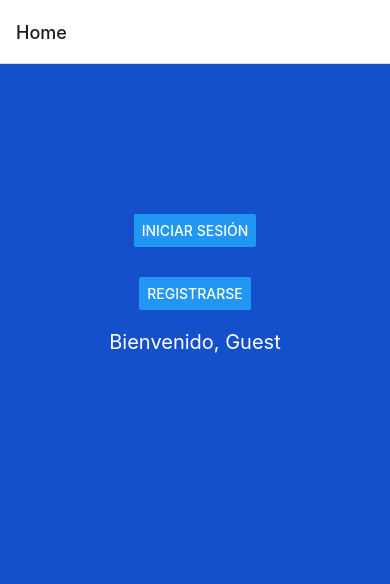
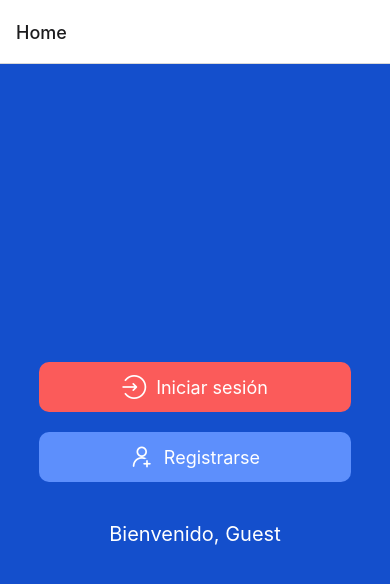
Before and after one commit to MarcGuitart/HackUPC-TravelPerk, a React Native app: screen /Home in a window 390 px wide. Shown: the top 584 px of the page. Built offline with nearby package versions, Linux system fonts and the light colour scheme.

Commit message:
Interficie Bonita Home

```diff
--- a/HomeScreen.js
+++ b/HomeScreen.js
@@ -1,6 +1,7 @@
-import React, { useState } from 'react';
-import { View, Text, Button, StyleSheet } from 'react-native';
+import React, { useState, useEffect } from 'react';
+import { View, Text, TouchableOpacity, StyleSheet, StatusBar } from 'react-native';
 import { supabase } from './src/supabase';
+import { AntDesign } from '@expo/vector-icons';
 
 export default function HomeScreen({ navigation }) {
 
@@ -13,28 +14,28 @@ export default function HomeScreen({ navigation }) {
     console.log(`Username: ${username}`);
   };
 
-  React.useEffect(() => {
+  useEffect(() => {
     fetchUser();
   }, []);
 
-  React.useEffect(() => {
-    fetchUser();
-  });
-
   return (
     <View style={styles.container}>
-      <Button
-        title="Iniciar sesión"
+      <StatusBar hidden />
+      <TouchableOpacity
+        style={[styles.button, { backgroundColor: '#fb5b5a' }]}
         onPress={() => navigation.navigate('LogIn')}
-        style={styles.button}
-      />
-      <View style={styles.separator}></View>
-      <Button
-        title="Registrarse"
+      >
+        <AntDesign name="login" size={24} color="white" />
+        <Text style={styles.buttonText}>Iniciar sesión</Text>
+      </TouchableOpacity>
+      <TouchableOpacity
+        style={[styles.button, { backgroundColor: '#5d8ffc' }]}
         onPress={() => navigation.navigate('Register')}
-        style={styles.button}
-      />
-      <Text style={{ color: 'white', fontSize: 20, marginTop: 20 }}>
+      >
+        <AntDesign name="adduser" size={24} color="white" /> {/* Cambiado el icono a "adduser" */}
+        <Text style={styles.buttonText}>Registrarse</Text>
+      </TouchableOpacity>
+      <Text style={styles.welcomeText}>
         {user ? `Bienvenido, ${user}` : 'Bienvenido, Invitado'}
       </Text>
     </View>
@@ -44,12 +45,29 @@ export default function HomeScreen({ navigation }) {
 const styles = StyleSheet.create({
   container: {
     flex: 1,
-    justifyContent: 'flex-start',
+    justifyContent: 'center',
     alignItems: 'center',
-    paddingTop: 150,
     backgroundColor: '#144fcc',
   },
-  separator: {
-    height: 30, // Espacio entre los botones
+  button: {
+    flexDirection: 'row',
+    justifyContent: 'center',
+    alignItems: 'center',
+    width: '80%',
+    height: 50,
+    marginBottom: 20,
+    borderRadius: 10,
+    borderWidth: 1,
+    borderColor: 'transparent',
+  },
+  buttonText: {
+    color: 'white',
+    fontSize: 18,
+    marginLeft: 10,
+  },
+  welcomeText: {
+    color: 'white',
+    fontSize: 20,
+    marginTop: 20,
   },
 });
--- a/Profile.js
+++ b/Profile.js
@@ -59,7 +59,7 @@ const styles = StyleSheet.create({
         alignItems: 'center',
     },
     menuItem: {
-        padding: 20,
+        padding: 10,
         borderBottomWidth: 1,
         borderBottomColor: '#ccc',
         width: '100%',
@@ -68,9 +68,10 @@ const styles = StyleSheet.create({
     logoutButton: {
         backgroundColor: 'red',
         paddingVertical: 10,
-        paddingHorizontal: 20,
+        paddingHorizontal: 14,
         borderRadius: 20,
         marginTop: 20,
+        width: '6.5% ',
     },
 });
 
--- a/Search.js
+++ b/Search.js
@@ -1,47 +1,94 @@
 import React, { useState } from 'react';
-import { View, TextInput, Button, StyleSheet } from 'react-native';
+import { View, Text, TextInput, TouchableOpacity, ImageBackground, FlatList, StyleSheet } from 'react-native';
+import { AntDesign } from '@expo/vector-icons'; // Importamos los íconos de Ant Design
 
-export default function Search() {
+const SearchScreen = () => {
     const [searchQuery, setSearchQuery] = useState('');
+    const [searchResults, setSearchResults] = useState([]);
 
+    // Función para simular la búsqueda
     const handleSearch = () => {
-    // Aquí puedes implementar la lógica para realizar la búsqueda
-    console.log('Realizando búsqueda con query:', searchQuery);
+        // Aquí puedes implementar la lógica de búsqueda utilizando la query searchQuery
+        // Por ahora, simplemente simulo algunos resultados aleatorios
+        const results = Array.from({ length: 5 }, (_, i) => ({
+            id: i.toString(),
+            name: `Resultado ${i + 1}`,
+        }));
+        setSearchResults(results);
     };
 
+    // Función para renderizar cada elemento de la lista de resultados
+    const renderItem = ({ item }) => (
+        <TouchableOpacity style={styles.resultItem} onPress={() => console.log(item.name)}>
+            <Text>{item.name}</Text>
+        </TouchableOpacity>
+    );
+
     return (
+      <ImageBackground source={require('./assets/background_pattern.png')} style={styles.backgroundImage}>
         <View style={styles.container}>
+            <View style={styles.searchContainer}>
                 <TextInput
                     style={styles.input}
-        placeholder="Search..."
+                    placeholder="Buscar..."
                     value={searchQuery}
-        onChangeText={text => setSearchQuery(text)}
+                    onChangeText={setSearchQuery}
                 />
-      <Button
-        title="Search"
-        onPress={handleSearch}
-        style={styles.button}
+                <TouchableOpacity style={styles.searchButton} onPress={handleSearch}>
+                    <AntDesign name="search1" size={24} color="white" />
+                </TouchableOpacity>
+            </View>
+            {searchResults.length > 0 && (
+                <FlatList
+                    data={searchResults}
+                    renderItem={renderItem}
+                    keyExtractor={item => item.id}
+                    style={styles.resultsList}
                 />
+            )}
         </View>
+        </ImageBackground>
     );
-}
+};
 
 const styles = StyleSheet.create({
     container: {
         flex: 1,
+        backgroundColor: '#fff',
+        padding: 20,
+    },
+    searchContainer: {
+        flexDirection: 'row',
+        alignItems: 'center',
+        marginBottom: 20,
+    },
+    input: {
+        flex: 1,
+        height: 40,
+        borderWidth: 1,
+        borderColor: '#ccc',
+        borderRadius: 20,
+        paddingHorizontal: 15,
+    },
+    searchButton: {
+        backgroundColor: 'blue',
+        marginLeft: 10,
+        width: 40,
+        height: 40,
+        borderRadius: 20,
         justifyContent: 'center',
         alignItems: 'center',
-    paddingHorizontal: 20,
-    backgroundColor: '#144fcc',
     },
-  input: {
-    backgroundColor: 'white',
+    resultsList: {
+        marginTop: 10,
+    },
+    resultItem: {
         padding: 10,
+        borderWidth: 1,
+        borderColor: '#ccc',
         borderRadius: 5,
-    marginTop: 10 ,
-    width: '80%',
-  },
-  button: {
-    width: '80%',
+        marginBottom: 10,
     },
 });
+
+export default SearchScreen;
```
Lines whose indentation alone changed are shown as unchanged.
